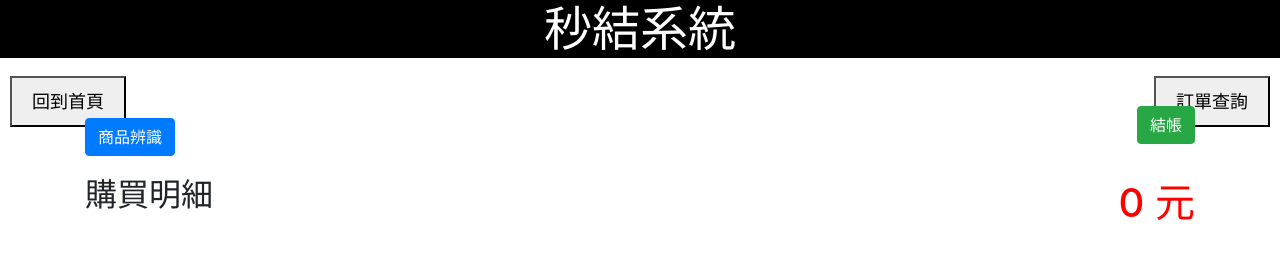
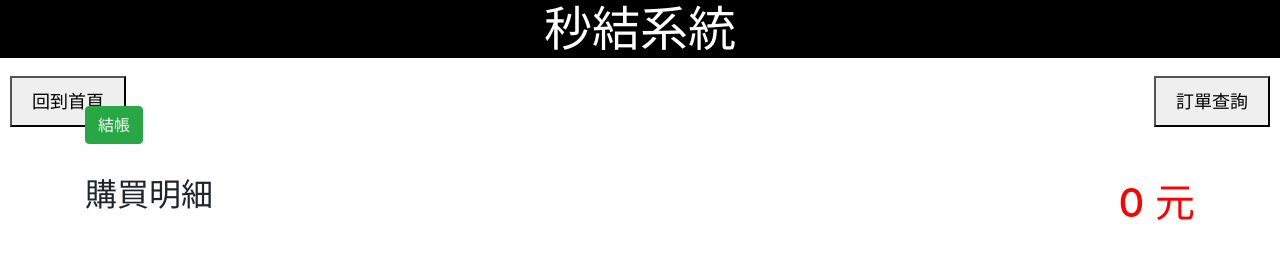
Before and after one commit to AiGroup0521/fastcheckout, a Flask app: page /video2 in a window 1280 px wide. Shown: the top 254 px of the page. Run offline with Flask 3, Linux system fonts and the light colour scheme; some libraries are stand-ins or nearby versions.

Commit message:
Add files via upload

```diff
--- a/python_flask_webscoket_sqlite_webcam/templates/html5_camera_2.html
+++ b/python_flask_webscoket_sqlite_webcam/templates/html5_camera_2.html
@@ -51,7 +51,7 @@
         <div class="row">
             <div class="col-md-12">
                 <div class="button-row mb-3">
-                    <button id="snap" class="btn btn-primary mt-2">商品辨識</button>
+
                     <button id="checkout" class="btn btn-success mb-3">結帳</button>
                 </div>
                 <div class="button-row mb-3">
```
